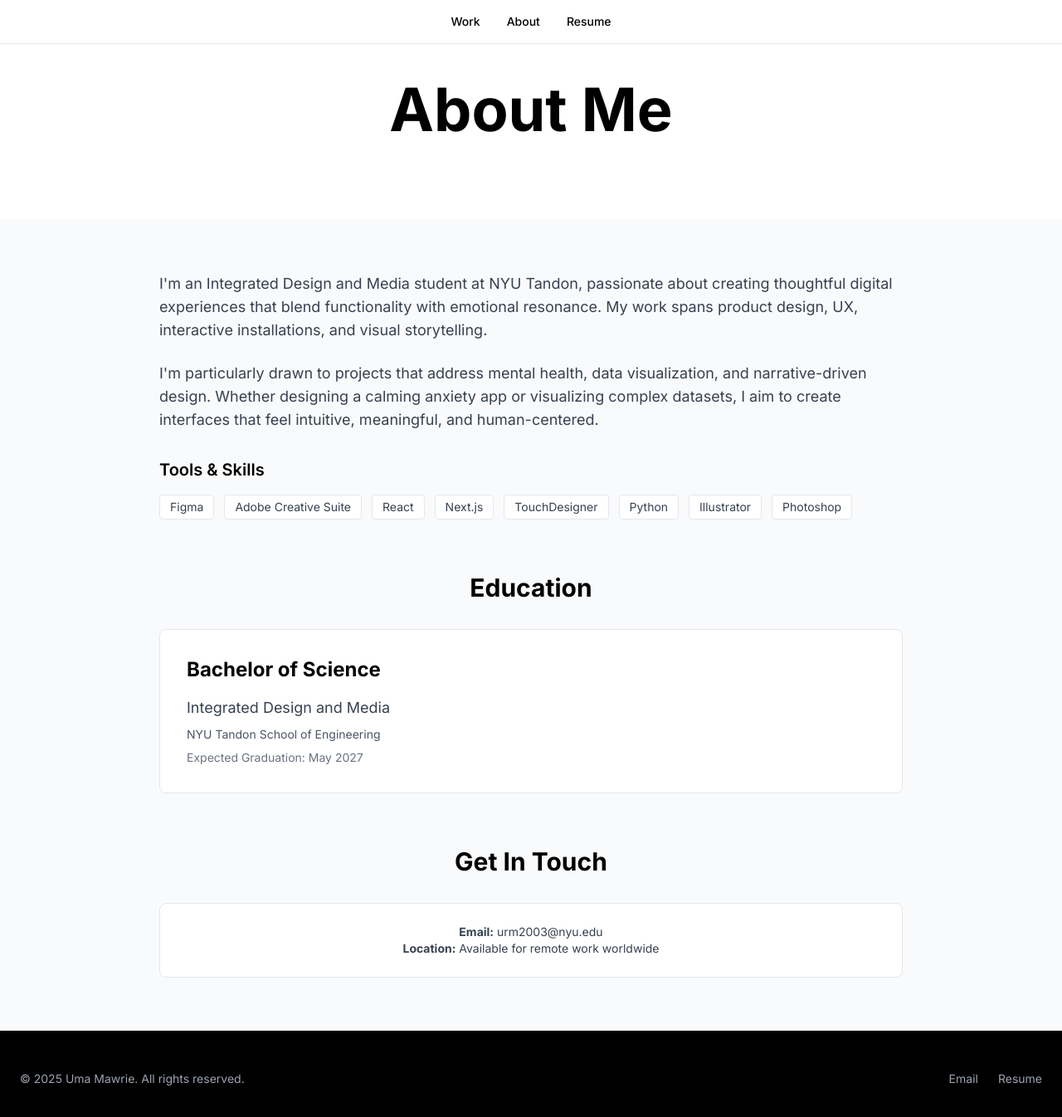
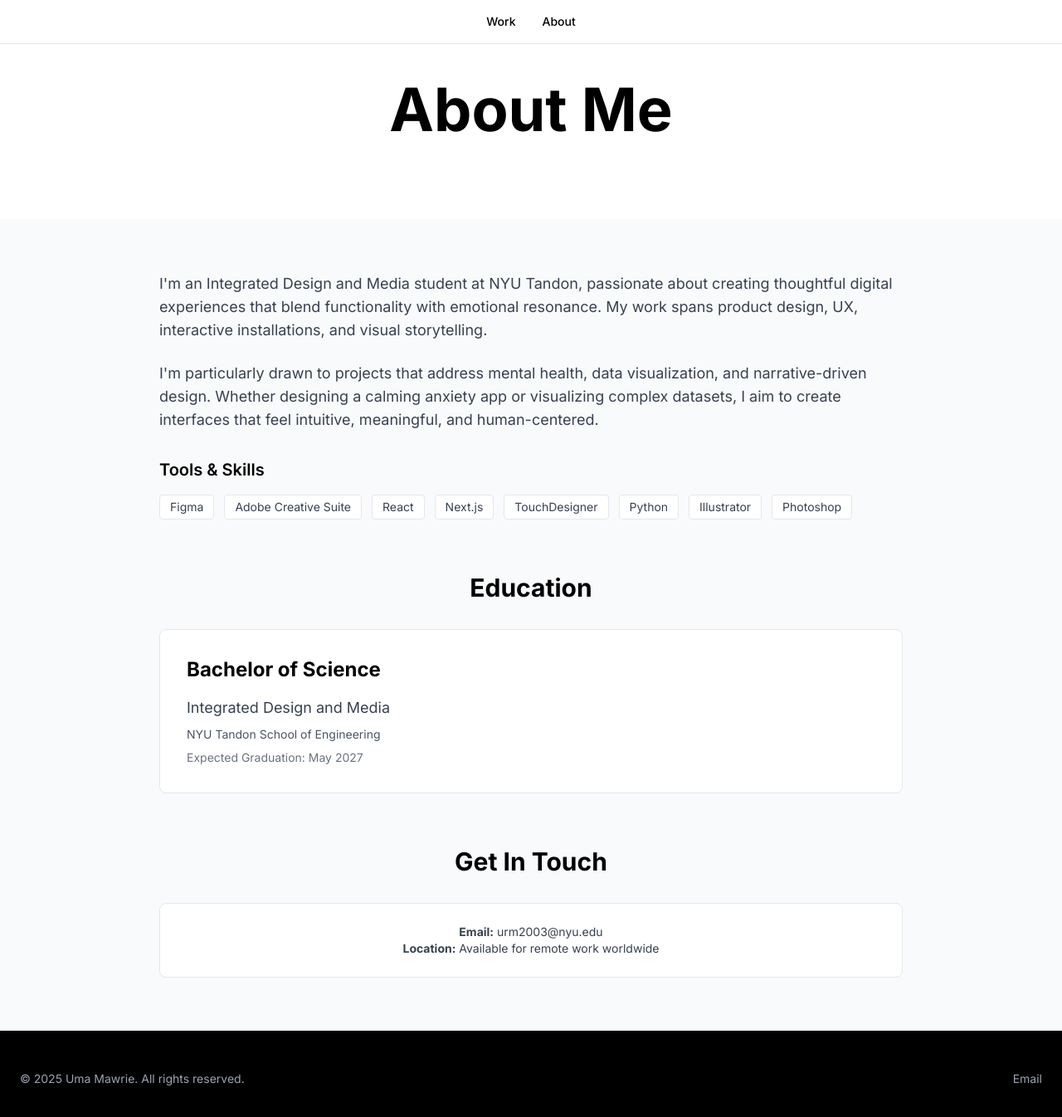
Before and after one commit to umawrie/my-portfolio, a Next.js app: page /about in a window 1280 px wide. Shown: the top 1346 px of the page at 83% size. Built offline with nearby package versions, Linux system fonts and the light colour scheme.

Commit message:
Update Unboxed cover image to hope-06.jpg and remove all resume links from site

```diff
--- a/app/about/page.tsx
+++ b/app/about/page.tsx
@@ -16,14 +16,6 @@ export default function AboutPage() {
               <Link href="/about" className="text-sm font-medium text-black hover:text-red-600 transition-colors">
                 About
               </Link>
-              <a
-                href="/resume.pdf"
-                target="_blank"
-                rel="noopener noreferrer"
-                className="text-sm font-medium text-black hover:text-red-600 transition-colors"
-              >
-                Resume
-              </a>
             </div>
           </div>
         </div>
@@ -119,14 +111,6 @@ export default function AboutPage() {
               >
                 Email
               </a>
-              <a
-                href="/resume.pdf"
-                target="_blank"
-                rel="noopener noreferrer"
-                className="text-sm text-gray-400 hover:text-white transition-colors"
-              >
-                Resume
-              </a>
             </div>
           </div>
         </div>
--- a/app/components/FeaturedProjects.tsx
+++ b/app/components/FeaturedProjects.tsx
@@ -27,6 +27,7 @@ export default function FeaturedProjects() {
                         loop
                         playsInline
                         autoPlay
+                        preload="metadata"
                       />
                       <div className="absolute inset-0 flex items-center justify-center">
                         <div className="w-12 h-12 md:w-16 md:h-16 rounded-full bg-white bg-opacity-80 flex items-center justify-center">
--- a/app/components/Footer.tsx
+++ b/app/components/Footer.tsx
@@ -17,14 +17,6 @@ export default function Footer() {
             >
               Email
             </a>
-            <a
-              href="/resume.pdf"
-              target="_blank"
-              rel="noopener noreferrer"
-              className="text-sm text-gray-400 hover:text-white transition-colors"
-            >
-              Resume
-            </a>
           </div>
         </div>
       </div>
--- a/app/components/Hero.tsx
+++ b/app/components/Hero.tsx
@@ -66,14 +66,6 @@ export default function Hero() {
             View selected work
           </button>
           <a
-            href="/resume.pdf"
-            target="_blank"
-            rel="noopener noreferrer"
-            className="px-8 py-3 border-2 border-black text-black font-medium hover:bg-black hover:text-white transition-colors text-center"
-          >
-            Download resume
-          </a>
-          <a
             href="mailto:urm2003@nyu.edu"
             className="px-8 py-3 border-2 border-red-600 text-red-600 font-medium hover:bg-red-600 hover:text-white transition-colors text-center"
           >
--- a/app/components/Navigation.tsx
+++ b/app/components/Navigation.tsx
@@ -20,14 +20,6 @@ export default function Navigation() {
             >
               About
             </Link>
-            <a
-              href="/resume.pdf"
-              target="_blank"
-              rel="noopener noreferrer"
-              className="text-sm font-medium text-black hover:text-red-600 transition-colors"
-            >
-              Resume
-            </a>
           </div>
         </div>
       </div>
--- a/app/components/ProjectsGrid.tsx
+++ b/app/components/ProjectsGrid.tsx
@@ -66,6 +66,7 @@ export default function ProjectsGrid() {
                           loop
                           playsInline
                           autoPlay
+                          preload="metadata"
                         />
                         <div className="absolute inset-0 flex items-center justify-center">
                           <div className="w-12 h-12 md:w-16 md:h-16 rounded-full bg-white bg-opacity-80 flex items-center justify-center">
--- a/app/data/projects.ts
+++ b/app/data/projects.ts
@@ -31,7 +31,7 @@ export const allProjects: Project[] = [
     tags: ['Photography'],
     year: '2025',
     featured: true,
-    image: '/images/visuals/unboxed/the-blame/the-blame-07.jpg',
+    image: '/images/visuals/unboxed/hope/hope-06.jpg',
   },
   {
     id: 'pierot',
@@ -73,8 +73,8 @@ export const allProjects: Project[] = [
     tags: ['Photography'],
     year: '2025',
     featured: false,
-    image: '/images/visuals/nostalgia-interrupting-noise/nostalgia-interrupting-noise.mp4',
-    video: '/images/visuals/nostalgia-interrupting-noise/nostalgia-interrupting-noise.mp4',
+    image: '/images/visuals/nostalgia-interrupting-noise/nostalgia-interrupting noise.mp4',
+    video: '/images/visuals/nostalgia-interrupting-noise/nostalgia-interrupting noise.mp4',
   },
   {
     id: 'flower-facecards',
--- a/app/projects/[slug]/page.tsx
+++ b/app/projects/[slug]/page.tsx
@@ -433,14 +433,6 @@ export default function ProjectPage() {
               <Link href="/about" className="text-sm font-medium text-black hover:text-red-600 transition-colors">
                 About
               </Link>
-              <a
-                href="/resume.pdf"
-                target="_blank"
-                rel="noopener noreferrer"
-                className="text-sm font-medium text-black hover:text-red-600 transition-colors"
-              >
-                Resume
-              </a>
             </div>
           </div>
         </div>
@@ -995,14 +987,6 @@ export default function ProjectPage() {
               >
                 Email
               </a>
-              <a
-                href="/resume.pdf"
-                target="_blank"
-                rel="noopener noreferrer"
-                className="text-sm text-gray-400 hover:text-white transition-colors"
-              >
-                Resume
-              </a>
             </div>
           </div>
         </div>
```
